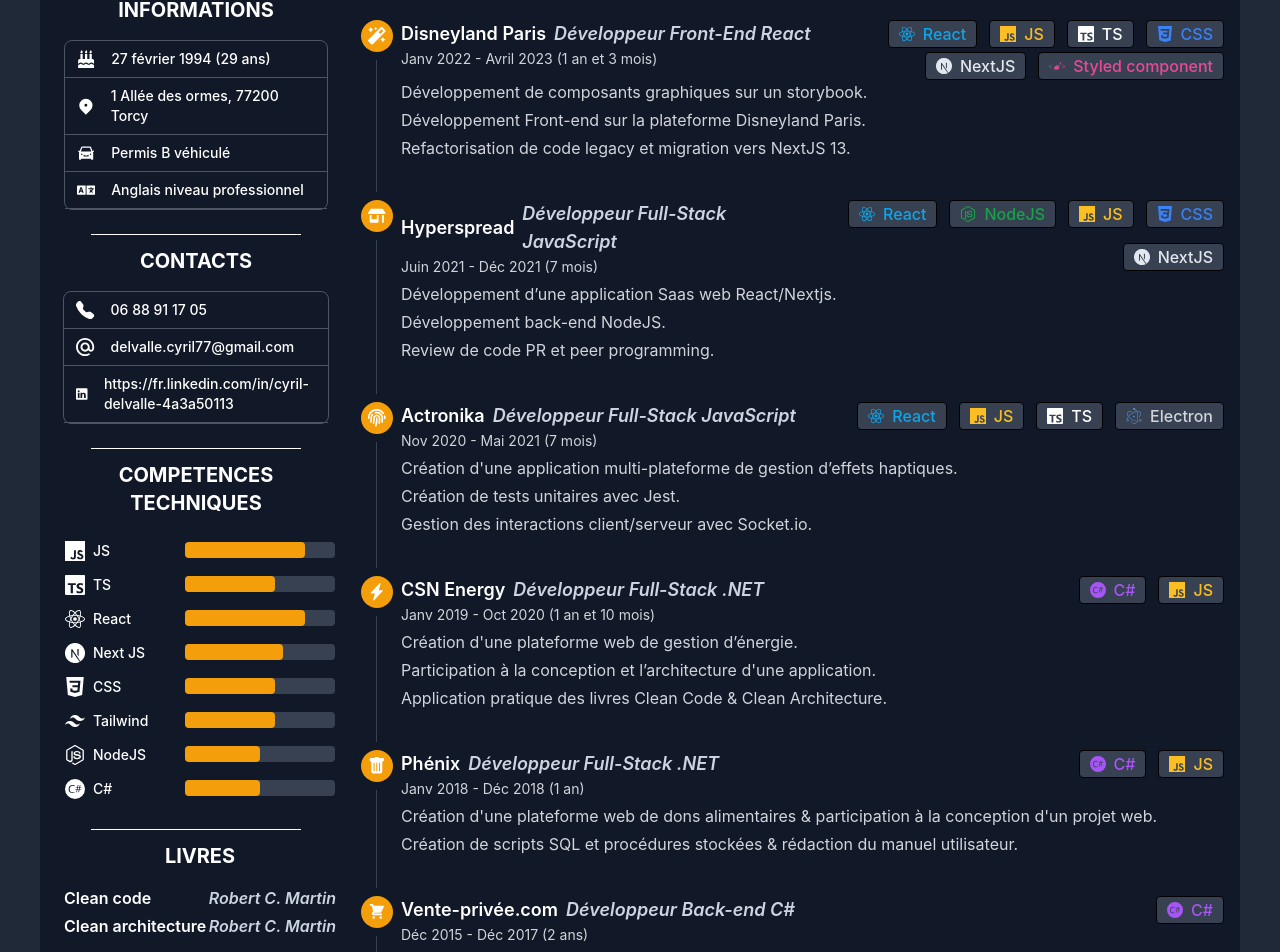
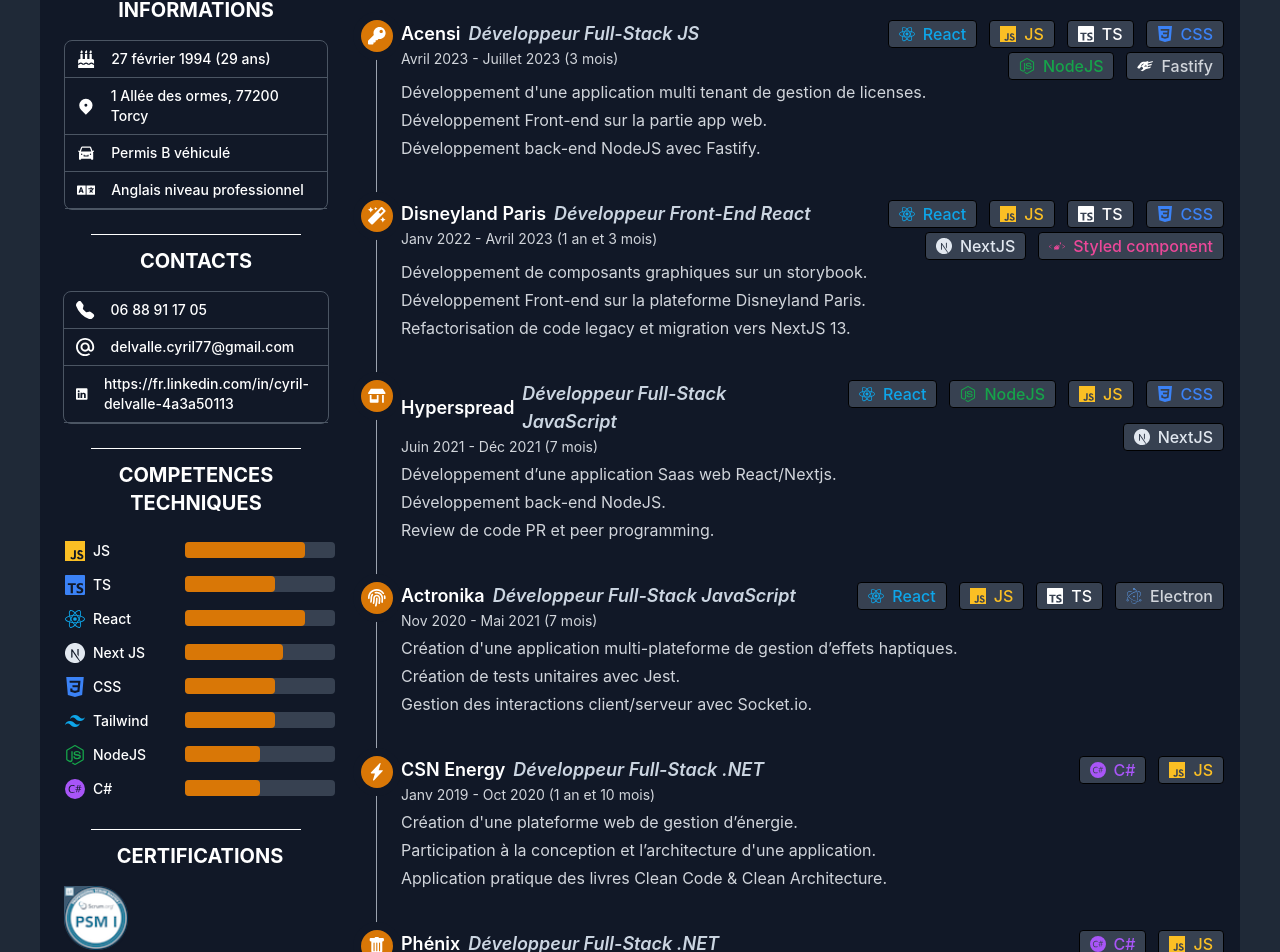
Before and after one commit to CyrilDelvalle/cv, a React (Create React App) app: page / in a window 1280 px wide. Shown: the part 332-1284 px from the top of the page. Built offline with nearby package versions, Linux system fonts and the light colour scheme.

Commit message:
update cv

```diff
--- a/src/components/Body.jsx
+++ b/src/components/Body.jsx
@@ -8,6 +8,7 @@
 import Separator from "./Separator";
 import Hobbies from "./Hobbies";
 import Contact from "./Contact";
+import Certifications from './Certifications';
 
 const Body = () => {
   return (
@@ -18,6 +19,8 @@
         <Contact />
         <Separator />
         <Skills />
+        <Separator />
+        <Certifications />
         <Separator />
         <Books />
         <Separator />
--- /dev/null
+++ b/src/components/Certifications.jsx
@@ -0,0 +1,23 @@
+import React from 'react'
+
+function Certifications() {
+    return (
+        <div className="w-full pl-2">
+            <h3 className="text-xl mb-4 text-center font-bold dark:text-white">
+                CERTIFICATIONS
+            </h3>
+            <div className='flex'>
+                <div className='flex flex-col gap-2 items-center'>
+                    <img
+                        className="w-16 h-16"
+                        src={require("../assets/certif-scrum.png")}
+                        alt="profile"
+                    />
+                    <p className='className="mb-1 text-base font-normal text-gray-500 dark:text-gray-300'>SCRUM</p>
+                </div>
+            </div>
+        </div>
+    )
+}
+
+export default Certifications
--- a/src/components/Diploma.jsx
+++ b/src/components/Diploma.jsx
@@ -4,7 +4,7 @@
 const Diploma = ({ name, speciality, startDate, endDate, localisation }) => {
     return (
         <li className="mb-8 ml-6">
-            <span className="flex absolute -left-4 justify-center items-center w-8 h-8 bg-blue-200 rounded-full ring-8 ring-white dark:ring-gray-900 dark:bg-amber-500">
+            <span className="flex absolute -left-4 justify-center items-center w-8 h-8 bg-blue-200 rounded-full ring-8 ring-white dark:ring-gray-900 dark:bg-amber-600">
                 <MdSchool color='#fff' size="1.1em" />
             </span>
             <div className='flex'>
--- a/src/components/Experience.jsx
+++ b/src/components/Experience.jsx
@@ -1,7 +1,7 @@
 import React from "react";
 import Tags from "./Tags";
 
-import { FaStoreAlt, FaFingerprint, FaMagic } from "react-icons/fa";
+import { FaKey, FaStoreAlt, FaFingerprint, FaMagic } from "react-icons/fa";
 import { BsFillTrashFill, BsFillLightningChargeFill } from "react-icons/bs";
 import { HiShoppingCart } from "react-icons/hi";
 
@@ -16,6 +16,10 @@
   duration,
 }) => {
   const logoSociety = [
+    {
+      id: "acensi",
+      logo: <FaKey size="1.1em" />,
+    },
     {
       id: "disneyland",
       logo: <FaMagic size="1.1em" />,
@@ -49,7 +53,7 @@
 
   return (
     <li className="mb-10 ml-6">
-      <span className="flex absolute -left-4 justify-center items-center w-8 h-8 text-white bg-blue-800 rounded-full ring-8 ring-white dark:ring-gray-900 dark:bg-amber-500">
+      <span className="flex absolute -left-4 justify-center items-center w-8 h-8 text-white bg-blue-800 rounded-full ring-8 ring-white dark:ring-gray-900 dark:bg-amber-600">
         {logoSociety.find((logoSociety) => logoSociety.id === id).logo}
       </span>
       <div className="flex">
--- a/src/components/ProfessionalExpericences.jsx
+++ b/src/components/ProfessionalExpericences.jsx
@@ -8,7 +8,7 @@
       <h3 className="mb-6 text-2xl text-center font-bold dark:text-white">
         EXPERIENCES PROFESSIONNELLES
       </h3>
-      <ol className="relative border-l border-gray-200 dark:border-gray-700 ">
+      <ol className="relative border-l border-gray-200 dark:border-gray-400 ">
         {experiences.map((experience, index) => {
           return <Experience key={index} {...experience} />;
         })}
--- a/src/components/Skills.jsx
+++ b/src/components/Skills.jsx
@@ -1,4 +1,4 @@
-import React from 'react'
+import React from 'react';
 import { SiJavascript, SiTypescript, SiCsharp, SiReact, SiNodedotjs, SiCss3, SiTailwindcss, SiNextdotjs } from "react-icons/si"
 
 const Skills = () => {
@@ -9,89 +9,89 @@
                 <tbody className='w-full'>
                     <tr>
                         <td className="pt-2 inline-flex gap-2 text-gray-900 text-sm font-medium text-black dark:text-white">
-                            <SiJavascript size={20} />
+                            <SiJavascript size={20} color="#fbbf24" />
                             JS
                         </td>
                         <td className='w-40'>
                             <div className="my-2 h-4 bg-gray-200 rounded dark:bg-gray-700 mr-2">
-                                <div className="h-4 bg-amber-500 rounded" style={{ width: "80%" }}></div>
+                                <div className="h-4 bg-amber-600 rounded" style={{ width: "80%" }}></div>
                             </div>
                         </td>
                     </tr>
                     <tr>
                         <td className="pt-2 inline-flex gap-2 text-sm font-medium text-black dark:text-white">
-                            <SiTypescript size={20} />
+                            <SiTypescript size={20} color="#3b82f6" />
                             TS
                         </td>
                         <td>
                             <div className="my-2 h-4 bg-gray-200 rounded dark:bg-gray-700 mr-2">
-                                <div className="h-4 bg-amber-500 rounded" style={{ width: "60%" }}></div>
+                                <div className="h-4 bg-amber-600 rounded" style={{ width: "60%" }}></div>
                             </div>
                         </td>
                     </tr>
                     <tr>
                         <td className="pt-2 inline-flex gap-2 text-sm font-medium text-black dark:text-white">
-                            <SiReact size={20} />
+                            <SiReact size={20} color="#0ea5e9" />
                             React
                         </td>
                         <td>
                             <div className="my-2 h-4 bg-gray-200 rounded dark:bg-gray-700 mr-2">
-                                <div className="h-4 bg-amber-500 rounded" style={{ width: "80%" }}></div>
+                                <div className="h-4 bg-amber-600 rounded" style={{ width: "80%" }}></div>
                             </div>
                         </td>
                     </tr>
                     <tr>
                         <td className="pt-2 inline-flex gap-2 text-sm font-medium text-black dark:text-white">
-                            <SiNextdotjs size={20} />
+                            <SiNextdotjs size={20} color="#e2e8f0" />
                             Next JS
                         </td>
                         <td>
                             <div className="my-2 h-4 bg-gray-200 rounded dark:bg-gray-700 mr-2">
-                                <div className="h-4 bg-amber-500 rounded" style={{ width: "65%" }}></div>
+                                <div className="h-4 bg-amber-600 rounded" style={{ width: "65%" }}></div>
                             </div>
                         </td>
                     </tr>
                     <tr>
                         <td className="pt-2 inline-flex gap-2 text-sm font-medium text-black dark:text-white">
-                            <SiCss3 size={20} />
+                            <SiCss3 size={20} color="#3b82f6" />
                             CSS
                         </td>
                         <td>
                             <div className="my-2 h-4 bg-gray-200 rounded dark:bg-gray-700 mr-2">
-                                <div className="h-4 bg-amber-500 rounded" style={{ width: "60%" }}></div>
+                                <div className="h-4 bg-amber-600 rounded" style={{ width: "60%" }}></div>
                             </div>
                         </td>
                     </tr>
                     <tr>
                         <td className="pt-2 inline-flex gap-2 text-sm font-medium text-black dark:text-white">
-                            <SiTailwindcss size={20} />
+                            <SiTailwindcss size={20} color="#0ea5e9" />
                             Tailwind
                         </td>
                         <td>
                             <div className="my-2 h-4 bg-gray-200 rounded dark:bg-gray-700 mr-2">
-                                <div className="h-4 bg-amber-500 rounded" style={{ width: "60%" }}></div>
+                                <div className="h-4 bg-amber-600 rounded" style={{ width: "60%" }}></div>
                             </div>
                         </td>
                     </tr>
                     <tr>
                         <td className="pt-2 inline-flex gap-2 text-sm font-medium text-black dark:text-white">
-                            <SiNodedotjs size={20} />
+                            <SiNodedotjs size={20} color="#16a34a" />
                             NodeJS
                         </td>
                         <td>
                             <div className="my-2 h-4 bg-gray-200 rounded dark:bg-gray-700 mr-2">
-                                <div className="h-4 bg-amber-500 rounded" style={{ width: "50%" }}></div>
+                                <div className="h-4 bg-amber-600 rounded" style={{ width: "50%" }}></div>
                             </div>
                         </td>
                     </tr>
                     <tr>
                         <td className="pt-2 inline-flex gap-2 text-sm font-medium text-black dark:text-white">
-                            <SiCsharp size={20} />
+                            <SiCsharp size={20} color="#a855f7" />
                             C#
                         </td>
                         <td>
                             <div className="my-2 h-4 bg-gray-200 rounded dark:bg-gray-700 mr-2">
-                                <div className="h-4 bg-amber-500 rounded" style={{ width: "50%" }}></div>
+                                <div className="h-4 bg-amber-600 rounded" style={{ width: "50%" }}></div>
                             </div>
                         </td>
                     </tr>
--- a/src/components/Tags.jsx
+++ b/src/components/Tags.jsx
@@ -9,6 +9,7 @@
   SiCss3,
   SiStyledcomponents,
   SiElectron,
+  SiFastify,
 } from "react-icons/si";
 import { GiAtomicSlashes } from "react-icons/gi";
 
@@ -81,7 +82,14 @@
     name: "electron",
     display: "Electron",
     textColor: "text-blue-400s",
-    logo: <SiElectron color="#60a5fa   " />,
+    logo: <SiElectron color="#60a5fa" />,
+  },
+  {
+    id: 11,
+    name: "fastify",
+    display: "Fastify",
+    textColor: "text-white-400s",
+    logo: <SiFastify color="#fff" />,
   },
 ];
 
--- a/src/data/experiences.json
+++ b/src/data/experiences.json
@@ -1,4 +1,25 @@
 [
+    {
+        "id": "acensi",
+        "startDate": "Avril 2023",
+        "endDate": "Juillet 2023",
+        "duration": "3 mois",
+        "society": "Acensi",
+        "jobTitle": "Développeur Full-Stack JS",
+        "skills": [
+            "react",
+            "javascript",
+            "typescript",
+            "css",
+            "nodejs",
+            "fastify"
+        ],
+        "tasks": [
+            "Développement d'une application multi tenant de gestion de licenses.",
+            "Développement Front-end sur la partie app web.",
+            "Développement back-end NodeJS avec Fastify."
+        ]
+    },
     {
         "id": "disneyland",
         "startDate": "Janv 2022",
```
Also changed, not shown: src/components/Header.jsx (+4 -4 lines), src/assets/certif-scrum.png (added).
